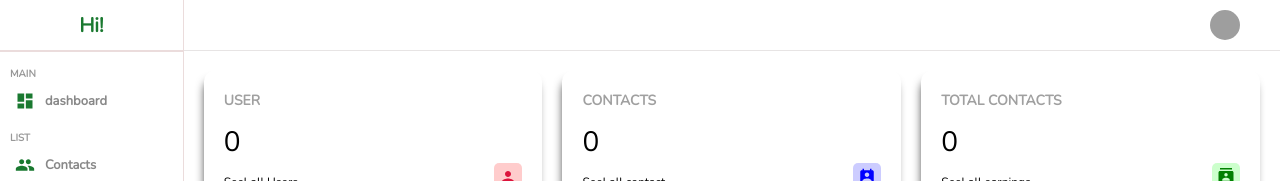
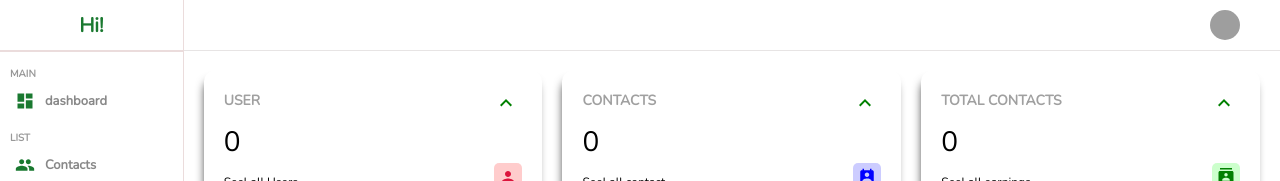
Before and after one commit to shahsuman438/contact_manager_UI, a React (Create React App) app: page / in a window 1280 px wide. Shown: the top 181 px of the page. Built offline with nearby package versions, Linux system fonts and the light colour scheme; no server answers; sample sign-in values are in the browser's storage; grey boxes are pictures that could not be loaded.

Commit message:
widget up arrow icon

```diff
--- a/src/components/widgets/Widget.jsx
+++ b/src/components/widgets/Widget.jsx
@@ -42,7 +42,7 @@ const Widget = (props) => {
        </div>
        <div className="right">
          <div className="percentage positive">
-         {/* {<KeyboardArrowUpIcon/>} */}
+         {<KeyboardArrowUpIcon/>}
            </div>
           {data.icon}
        </div>
```
